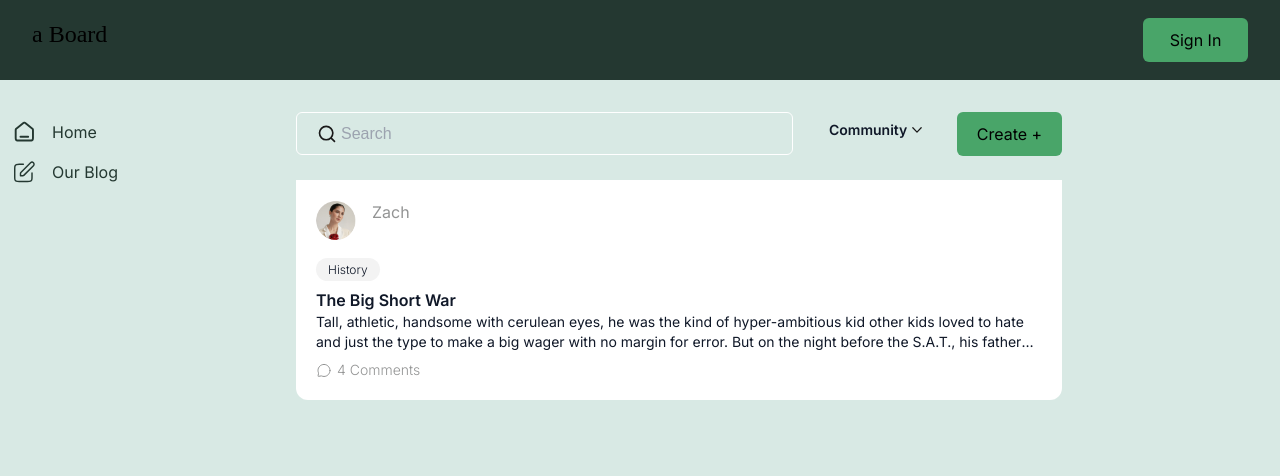
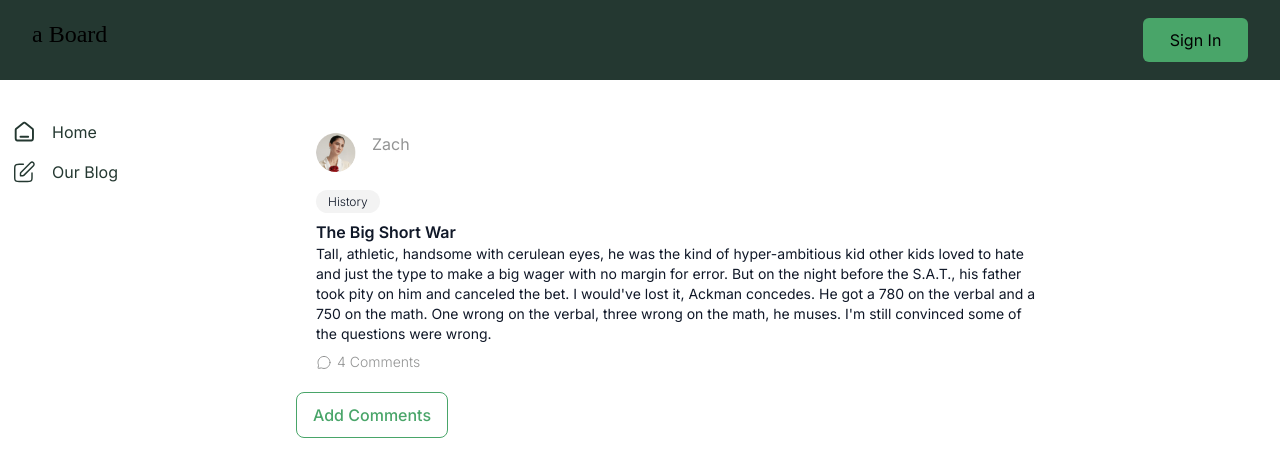
Before and after one commit to natitbc/aboard, a Next.js app: page /posts/1 in a window 1280 px wide. Shown: the top 476 px of the page. Built offline with nearby package versions, Linux system fonts and the light colour scheme.

Commit message:
post | custom Boardlayout bgcolor

```diff
--- a/src/app/components/Layouts/BoardLayout.tsx
+++ b/src/app/components/Layouts/BoardLayout.tsx
@@ -5,10 +5,16 @@ import { redirect, useRouter } from "next/navigation";
 import React, { useContext, useEffect, useState } from "react";
 import BoardSideMenu from "./BoardSideMenu";
 import BoardHeader from "./BoardHeader";
-import Menubar from "@/app/components/board/Menubar";
 
-function BoardLayout({ children }: { children: React.ReactNode }) {
+function BoardLayout({
+  children,
+  ...props
+}: {
+  children: React.ReactNode;
+  bgcolor: string;
+}) {
   const router = useRouter();
+  const { bgcolor } = props;
 
   // useEffect(() => {
   //   const fetchData = async () => {
@@ -29,17 +35,12 @@ function BoardLayout({ children }: { children: React.ReactNode }) {
     <>
       <BoardHeader />
       <div
-        className={
-          "flex bg-green-board-100 flex-row items-start relative w-full h-screen py-8 overflow-y-auto"
-        }
+        className={`flex bg-[${bgcolor}] flex-row items-start relative w-full h-screen py-8 overflow-y-auto`}
       >
         <div className={"hidden md:block"}>
           <BoardSideMenu />
         </div>
-        <div className={"max-w-[798px] px-4"}>
-          <Menubar />
-          {children}
-        </div>
+        <div className={"max-w-[798px] px-4"}>{children}</div>
       </div>
     </>
   );
--- a/src/app/components/board/Sidebar.tsx
+++ b/src/app/components/board/Sidebar.tsx
@@ -4,7 +4,7 @@ import {SidebarLink} from "./SidebarLink";
 
 export default function Sidebar() {
   return (
-    <nav className="none md:block md:w-[280px]">
+    <nav className="none md:block md:w-[280px] bg-[#BBC2C0]">
       <ul className="text-green-board-500">
         <SidebarLink text="Home" icon="home" url="/homepage" />
         <SidebarLink text="Our Blog" icon="post" url="/ourblogs" />
--- a/src/app/components/ui/Button.tsx
+++ b/src/app/components/ui/Button.tsx
@@ -17,7 +17,7 @@ interface ButtonProps {
 
 export const Button = (props: ButtonProps) => {
   const buttonType = (): string => {
-    let btnMain = `py-[10px] w-[105px] text-center justify-center`;
+    let btnMain = `py-[10px] min-w-[105px] w-fit text-center justify-center px-4`;
     switch (props.type) {
       case "primary":
         return (
@@ -26,13 +26,12 @@ export const Button = (props: ButtonProps) => {
       case "secondary":
         return (
           btnMain +
-          "text-green-board-300 bg-green-board-100 hover:bg-green-board-200 border border-green-board-300 rounded-md"
+          " text-success font-medium hover:bg-green-board-200 border border-success rounded-lg"
         );
       default:
         return "text-green-board-300 bg-green-board-100 hover:bg-green-board-200";
     }
   };
-  const className = props.className ? " " + props.className : "";
 
   const handleClick = (
     e: React.MouseEvent<HTMLButtonElement | HTMLAnchorElement>
--- a/src/app/components/ui/Tag.tsx
+++ b/src/app/components/ui/Tag.tsx
@@ -8,7 +8,6 @@ interface tag {
 export default function Tag(props: tag) {
   const { text } = props;
 
-  if (!text) return null;
 
   return (
     <div>
--- a/src/app/homepage/layout.tsx
+++ b/src/app/homepage/layout.tsx
@@ -1,12 +1,10 @@
 import BoardLayout from "@/app/components/Layouts/BoardLayout";
 import React from "react";
-
-import { Metadata } from "next";
 
 export default function RootLayout({
   children,
 }: Readonly<{
   children: React.ReactNode;
 }>) {
-  return <BoardLayout>{children}</BoardLayout>;
+  return <BoardLayout bgcolor="#BBC2C0">{children}</BoardLayout>;
 }
--- a/src/app/homepage/page.tsx
+++ b/src/app/homepage/page.tsx
@@ -1,9 +1,11 @@
 import React from 'react'
+import Menubar from "@/app/components/board/Menubar";
 import Content from '@/app/components/content/Content'
 
 export default function page() {
   return (
     <>
+      <Menubar />
       <Content />
     </>
   )
--- a/src/app/posts/[id]/layout.tsx
+++ b/src/app/posts/[id]/layout.tsx
@@ -8,5 +8,5 @@ export default function RootLayout({
 }: Readonly<{
   children: React.ReactNode;
 }>) {
-  return <BoardLayout>{children}</BoardLayout>;
+  return <BoardLayout bgcolor="#fff">{children}</BoardLayout>;
 }
--- a/src/app/posts/[id]/page.tsx
+++ b/src/app/posts/[id]/page.tsx
@@ -1,8 +1,8 @@
 "use client";
 import React from "react";
 // import { useRouter } from "next/router";
-import Header from "@/app/components/ui/Header";
 import { useEffect, useState } from "react";
+import { Button } from "@/app/components/ui/Button";
 
 import TopicCard, { TopicCardProps } from "@/app/components/content/TopicCard";
 
@@ -37,7 +37,10 @@ export default function PostPage({ params }: { params: { id: string } }) {
 
   return (
     <>
-      <TopicCard key={parseInt(params.id)} {...data} />
+      <div className="max-w-[800px] bg-[#fff] h-screen">
+        <TopicCard key={parseInt(params.id)} {...data} descType="full" />
+        <Button type="secondary">Add Comments</Button>
+      </div>
     </>
   );
 }
```
